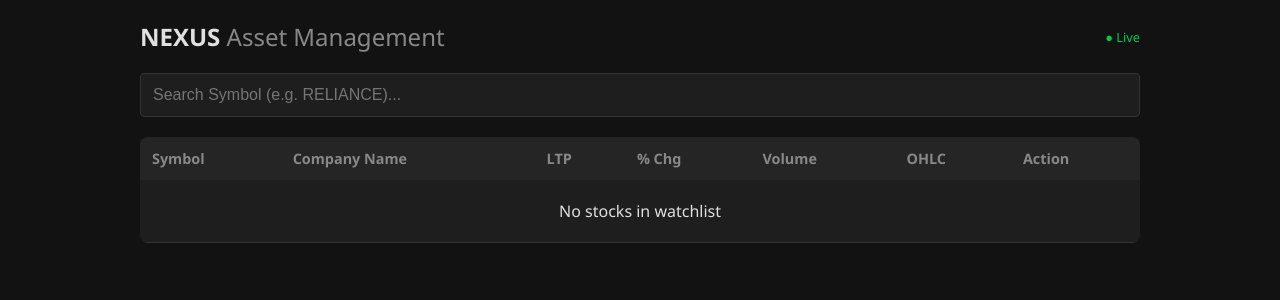
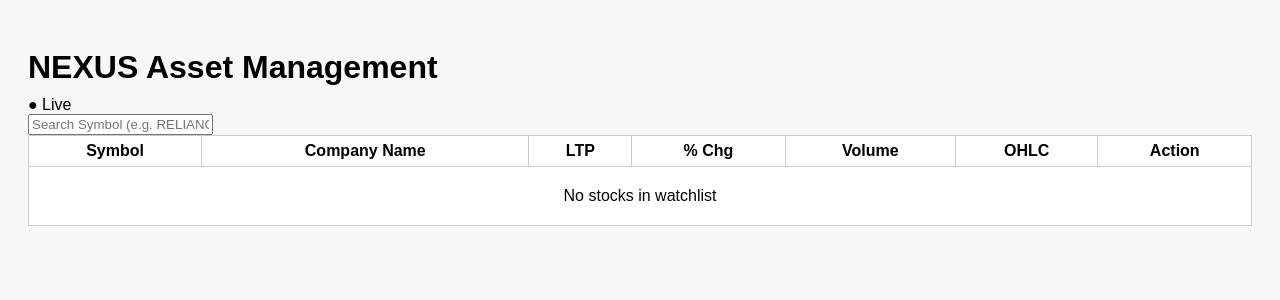
Before and after one commit to mrchopzy-ui/kotak-watchlist, a Flask app: page / in a window 1280 px wide. Shown: the top 300 px of the page. Run offline with Flask 3, Linux system fonts and the light colour scheme; data that the repository does not hold is empty.

Commit message:
Update style.css

```diff
--- a/static/style.css
+++ b/static/style.css
@@ -1,76 +1,10 @@
-:root {
-    --bg: #121212;
-    --card: #1e1e1e;
-    --text: #e0e0e0;
-    --accent: #007bff;
-    --green: #00c853;
-    --red: #ff3d00;
-}
-
-body {
-    background-color: var(--bg);
-    color: var(--text);
-    font-family: 'Segoe UI', sans-serif;
-    margin: 0;
-    padding: 20px;
-}
-
-.container { max-width: 1000px; margin: 0 auto; }
-
-header { display: flex; justify-content: space-between; align-items: center; margin-bottom: 20px; }
-h1 { margin: 0; font-size: 1.5rem; }
-.subtitle { color: #888; font-weight: 300; }
-.status-indicator { color: var(--green); font-size: 0.8rem; }
-
-/* Search Box - Critical for Dropdown */
-.search-box {
-    position: relative; /* Anchor for absolute dropdown */
-    margin-bottom: 20px;
-    z-index: 1001; /* Above table */
-}
-
-input {
-    width: 100%;
-    padding: 12px;
-    background: var(--card);
-    border: 1px solid #333;
-    color: white;
-    border-radius: 4px;
-    font-size: 1rem;
-    box-sizing: border-box; /* Fix padding width issue */
-}
-
-/* Dropdown - Fixed Z-Index */
-.dropdown {
-    position: absolute;
-    top: 100%;
-    left: 0;
-    width: 100%;
-    background: #252525;
-    z-index: 9999; /* Super high to float over everything */
-    max-height: 200px;
-    overflow-y: auto;
-    border: 1px solid #444;
-    display: none; /* Hidden by default */
-    box-shadow: 0 4px 6px rgba(0,0,0,0.3);
-}
-
-.dropdown-item {
-    padding: 12px;
-    cursor: pointer;
-    border-bottom: 1px solid #333;
-    color: #fff;
-}
-.dropdown-item:hover { background: #007bff; color: white; }
-
-/* Table */
-.table-container { z-index: 1; position: relative; }
-table { width: 100%; border-collapse: collapse; background: var(--card); border-radius: 8px; overflow: hidden; }
-th { text-align: left; padding: 12px; background: #252525; color: #888; font-size: 0.9rem; }
-td { padding: 12px; border-bottom: 1px solid #333; cursor: pointer; }
-tr:hover { background: #2a2a2a; }
-
-.up { color: var(--green); }
-.down { color: var(--red); }
-.del-btn { color: #666; cursor: pointer; padding: 5px; font-weight: bold; }
-.del-btn:hover { color: var(--red); }
+body { font-family: Arial; padding:20px; background:#f7f7f7 }
+h1 { margin-bottom:10px }
+.tab { display:inline-block; padding:8px 12px; background:#ddd; cursor:pointer }
+.tab.active { background:#bbb }
+#search { width:300px; padding:8px; margin:10px 0 }
+#suggestions div { background:#fff; padding:6px; cursor:pointer }
+table { width:100%; border-collapse:collapse; background:#fff }
+th,td { border:1px solid #ccc; padding:6px; text-align:center }
+tr:hover { background:#f0f0f0 }
+button { cursor:pointer }
```
